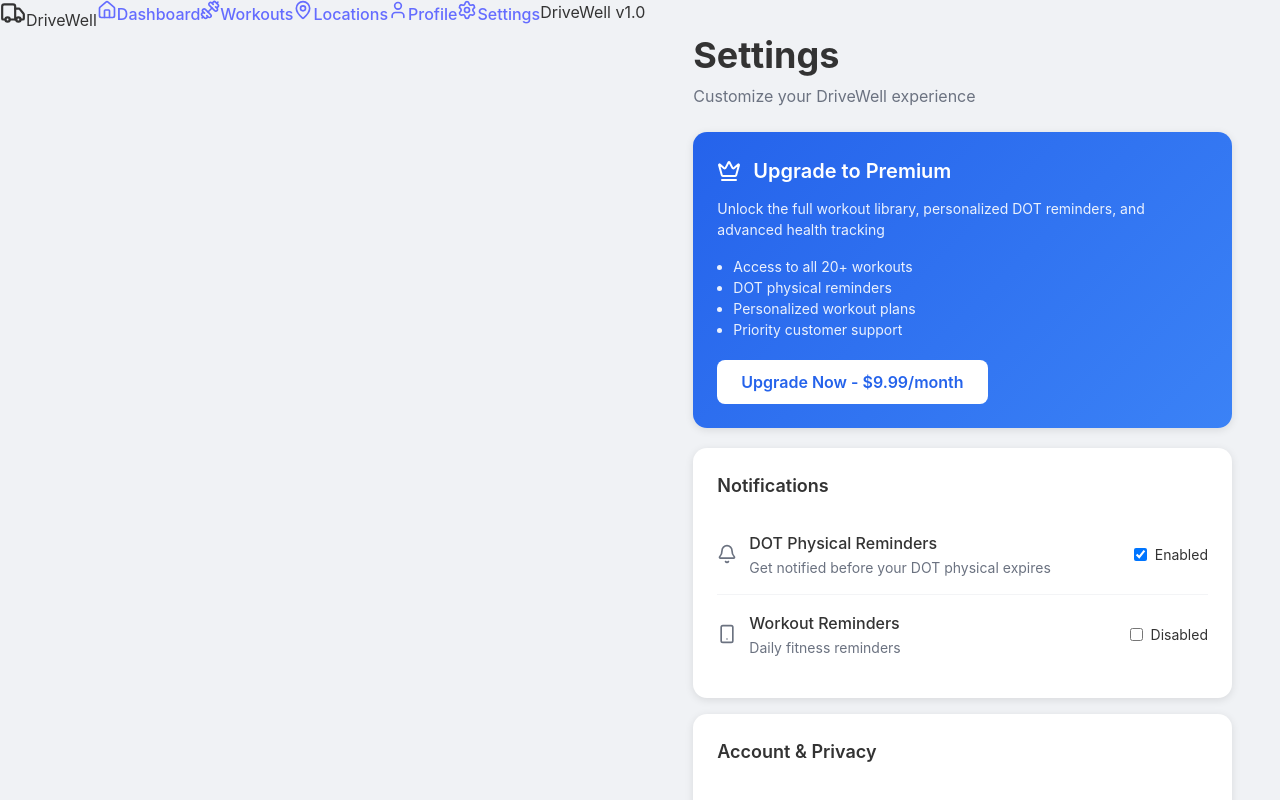
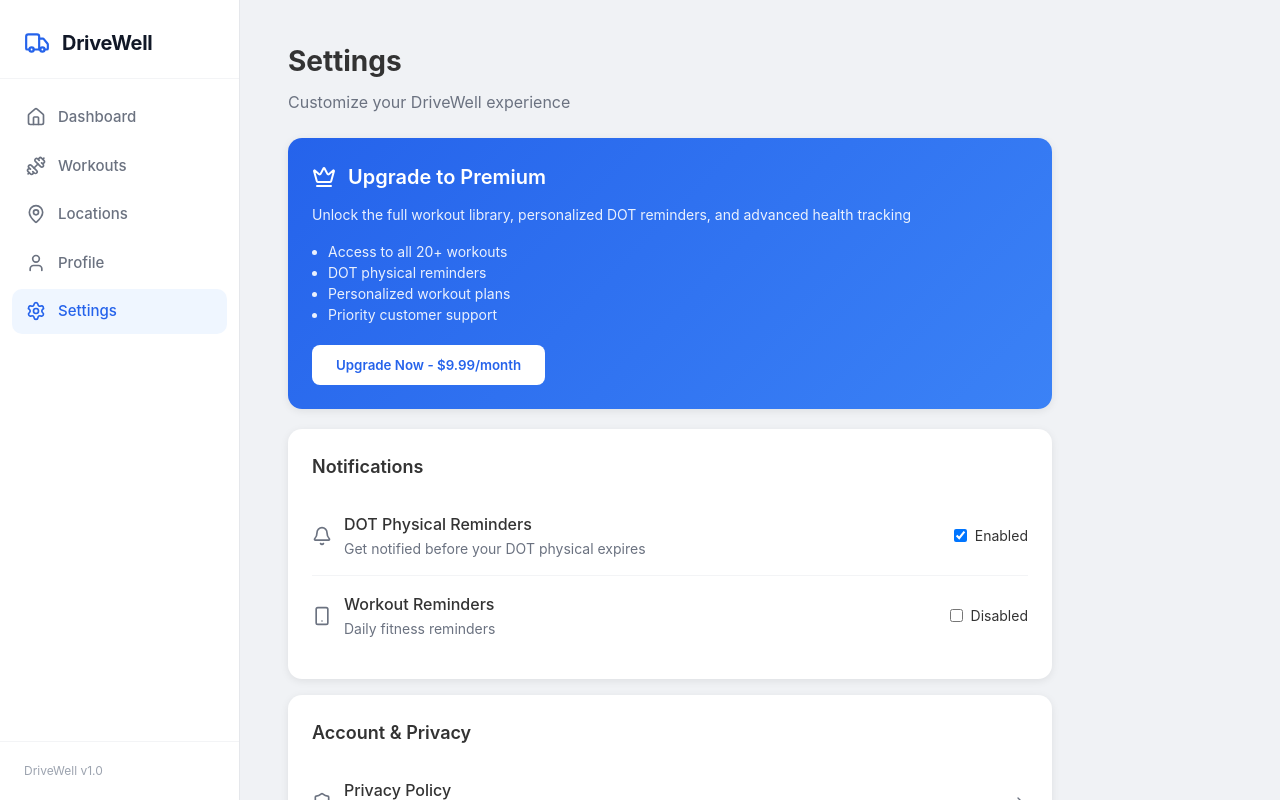
Before and after one commit to jasmineblackdev/Drivewell, a React (Vite) app: page /settings in a window 1280 px wide. Shown: the top 800 px of the page. Built offline with nearby package versions, Linux system fonts and the light colour scheme.

Commit message:
feat: responsive navigation — bottom nav (mobile/iPad), sidebar nav (desktop)

```diff
--- a/src/App.css
+++ b/src/App.css
@@ -1,4 +1,6 @@
-/* ─── Reset ──────────────────────────────────────────────────── */
+/* ─────────────────────────────────────────────────────────────
+   Reset
+───────────────────────────────────────────────────────────── */
 * {
   margin: 0;
   padding: 0;
@@ -11,55 +13,216 @@
   color: #333;
 }
 
-/* ─── Layout shell ───────────────────────────────────────────── */
-
-/* Mobile-first: single centered column */
+/* ─────────────────────────────────────────────────────────────
+   App shell
+───────────────────────────────────────────────────────────── */
 .app-container {
+  display: flex;
+  flex-direction: column;       /* stack: main | bottom-nav on mobile */
+  min-height: 100vh;
+  background: white;
   max-width: 480px;
   margin: 0 auto;
-  background: white;
-  min-height: 100vh;
   position: relative;
 }
 
-/* iPad (≥ 640px): widen container */
+/* iPad (≥ 640px) */
 @media (min-width: 640px) {
   .app-container {
     max-width: 768px;
   }
 }
 
-/* Desktop (≥ 1024px): full-width shell with sidebar */
+/* Desktop (≥ 1024px) — switch to horizontal sidebar layout */
 @media (min-width: 1024px) {
   body {
     background-color: #f0f2f5;
   }
 
   .app-container {
+    flex-direction: row;        /* sidebar | main side-by-side */
     max-width: 100%;
-    display: flex;
-    flex-direction: row;
     min-height: 100vh;
     background: transparent;
   }
+}
 
-  /* The sidebar nav lives inside .app-container on desktop */
-  .sidebar-nav {
-    display: flex !important; /* unhide */
-  }
+/* ─────────────────────────────────────────────────────────────
+   Main content area
+───────────────────────────────────────────────────────────── */
+.main-content {
+  flex: 1;
+  min-width: 0;                 /* prevent grid blowout */
+  overflow-y: auto;
+}
 
-  .bottom-nav {
-    display: none !important; /* hide bottom nav */
-  }
-
-  main {
-    flex: 1;
-    overflow-y: auto;
+@media (min-width: 1024px) {
+  .main-content {
     background: #f0f2f5;
   }
 }
 
-/* ─── DOT Status Colors ──────────────────────────────────────── */
+/* ─────────────────────────────────────────────────────────────
+   Bottom Navigation  (mobile + iPad)
+───────────────────────────────────────────────────────────── */
+.bottom-nav {
+  position: fixed;
+  bottom: 0;
+  left: 50%;
+  transform: translateX(-50%);
+  width: 100%;
+  max-width: 480px;
+  background: white;
+  border-top: 1px solid #e5e7eb;
+  display: flex;
+  justify-content: space-around;
+  padding: 8px 0;
+  z-index: 200;
+}
+
+/* iPad: stretch to match wider container */
+@media (min-width: 640px) {
+  .bottom-nav {
+    max-width: 768px;
+  }
+}
+
+/* Desktop: hide bottom nav entirely */
+@media (min-width: 1024px) {
+  .bottom-nav {
+    display: none;
+  }
+}
+
+.bottom-nav-item {
+  display: flex;
+  flex-direction: column;
+  align-items: center;
+  text-decoration: none;
+  padding: 8px 12px;
+  color: #6b7280;
+  transition: color 0.2s;
+}
+
+.bottom-nav-item.active {
+  color: #2563eb;
+}
+
+.bottom-nav-item:hover {
+  color: #2563eb;
+}
+
+.bottom-nav-label {
+  font-size: 11px;
+  margin-top: 4px;
+  font-weight: 500;
+}
+
+/* iPad: slightly bigger touch targets + labels */
+@media (min-width: 640px) {
+  .bottom-nav-item {
+    padding: 8px 16px;
+  }
+
+  .bottom-nav-label {
+    font-size: 12px;
+  }
+}
+
+/* ─────────────────────────────────────────────────────────────
+   Sidebar Navigation  (desktop only)
+───────────────────────────────────────────────────────────── */
+.sidebar-nav {
+  display: none;                /* hidden on mobile + iPad */
+}
+
+@media (min-width: 1024px) {
+  .sidebar-nav {
+    display: flex;
+    flex-direction: column;
+    width: 240px;
+    min-width: 240px;
+    min-height: 100vh;
+    background: white;
+    border-right: 1px solid #e5e7eb;
+    position: sticky;
+    top: 0;
+    height: 100vh;
+    z-index: 100;
+    overflow-y: auto;
+  }
+}
+
+/* Brand / logo area */
+.sidebar-brand {
+  display: flex;
+  align-items: center;
+  gap: 12px;
+  padding: 28px 24px 20px;
+  border-bottom: 1px solid #f3f4f6;
+}
+
+.sidebar-brand-icon {
+  color: #2563eb;
+}
+
+.sidebar-brand-name {
+  font-size: 20px;
+  font-weight: 700;
+  color: #111827;
+  letter-spacing: -0.3px;
+}
+
+/* Nav links */
+.sidebar-links {
+  display: flex;
+  flex-direction: column;
+  gap: 4px;
+  padding: 16px 12px;
+  flex: 1;
+}
+
+.sidebar-link {
+  display: flex;
+  align-items: center;
+  gap: 12px;
+  padding: 11px 14px;
+  border-radius: 10px;
+  text-decoration: none;
+  color: #6b7280;
+  font-weight: 500;
+  font-size: 15px;
+  transition: background 0.15s, color 0.15s;
+}
+
+.sidebar-link:hover {
+  background: #f3f4f6;
+  color: #111827;
+}
+
+.sidebar-link.active {
+  background: #eff6ff;
+  color: #2563eb;
+}
+
+.sidebar-link-label {
+  font-size: 15px;
+}
+
+/* Footer */
+.sidebar-footer {
+  padding: 20px 24px;
+  border-top: 1px solid #f3f4f6;
+}
+
+.sidebar-footer-text {
+  font-size: 12px;
+  color: #9ca3af;
+}
+
+/* ─────────────────────────────────────────────────────────────
+   DOT Status Colors
+───────────────────────────────────────────────────────────── */
 .status-green  { color: #22c55e; }
 .status-yellow { color: #eab308; }
 .status-red    { color: #ef4444; }
@@ -68,39 +231,59 @@
 .bg-status-yellow { background-color: #eab308; }
 .bg-status-red    { background-color: #ef4444; }
 
-/* ─── Screen wrapper ─────────────────────────────────────────── */
+/* ─────────────────────────────────────────────────────────────
+   Screen wrapper
+───────────────────────────────────────────────────────────── */
 .screen {
   padding: 20px;
-  padding-bottom: 100px; /* bottom nav clearance */
+  padding-bottom: 100px;        /* clearance for fixed bottom nav */
 }
 
 /* iPad */
 @media (min-width: 640px) {
   .screen {
     padding: 28px 32px;
-    padding-bottom: 80px;
-    max-width: 768px;
-    margin: 0 auto;
+    padding-bottom: 96px;
   }
 }
 
 /* Desktop */
 @media (min-width: 1024px) {
   .screen {
-    padding: 36px 48px;
-    padding-bottom: 48px;
-    max-width: 900px;
-    margin: 0 auto;
+    padding: 40px 48px;
+    padding-bottom: 48px;       /* no bottom nav — remove extra gap */
+    max-width: 860px;
   }
 }
 
-/* ─── Card ───────────────────────────────────────────────────── */
+/* Header typography */
+.screen header h1 {
+  font-size: 28px;
+  font-weight: 700;
+  margin-bottom: 8px;
+}
+
+@media (min-width: 640px) {
+  .screen header h1 {
+    font-size: 32px;
+  }
+}
+
+@media (min-width: 1024px) {
+  .screen header h1 {
+    font-size: 36px;
+  }
+}
+
+/* ─────────────────────────────────────────────────────────────
+   Card
+───────────────────────────────────────────────────────────── */
 .card {
   background: white;
   border-radius: 12px;
   padding: 20px;
   margin-bottom: 16px;
-  box-shadow: 0 2px 8px rgba(0, 0, 0, 0.1);
+  box-shadow: 0 2px 8px rgba(0, 0, 0, 0.08);
 }
 
 @media (min-width: 640px) {
@@ -110,7 +293,9 @@
   }
 }
 
-/* ─── Buttons ────────────────────────────────────────────────── */
+/* ─────────────────────────────────────────────────────────────
+   Buttons
+───────────────────────────────────────────────────────────── */
 .btn-primary {
   background: #2563eb;
   color: white;
@@ -143,7 +328,9 @@
   background: #e5e7eb;
 }
 
-/* ─── Metric row ─────────────────────────────────────────────── */
+/* ─────────────────────────────────────────────────────────────
+   Metric row
+───────────────────────────────────────────────────────────── */
 .metric-item {
   display: flex;
   justify-content: space-between;
@@ -156,13 +343,14 @@
   border-bottom: none;
 }
 
-/* ─── Responsive grid helpers ────────────────────────────────── */
-
-/* 2-col card grid on iPad+ */
+/* ─────────────────────────────────────────────────────────────
+   Responsive grid helpers
+───────────────────────────────────────────────────────────── */
 .card-grid-2 {
   display: grid;
   grid-template-columns: 1fr;
   gap: 16px;
+  margin-bottom: 16px;
 }
 
 @media (min-width: 640px) {
@@ -170,16 +358,3 @@
     grid-template-columns: 1fr 1fr;
   }
 }
-
-/* Page header typography */
-@media (min-width: 640px) {
-  .screen header h1 {
-    font-size: 32px !important;
-  }
-}
-
-@media (min-width: 1024px) {
-  .screen header h1 {
-    font-size: 36px !important;
-  }
-}
--- a/src/index.css
+++ b/src/index.css
@@ -1,25 +1,14 @@
 :root {
-  font-family: system-ui, Avenir, Helvetica, Arial, sans-serif;
+  font-family: -apple-system, BlinkMacSystemFont, 'Segoe UI', 'Roboto', sans-serif;
   line-height: 1.5;
   font-weight: 400;
-
-  color-scheme: light dark;
-  color: rgba(255, 255, 255, 0.87);
-  background-color: #242424;
-
+  color-scheme: light;
+  color: #213547;
+  background-color: #f5f5f5;
   font-synthesis: none;
   text-rendering: optimizeLegibility;
   -webkit-font-smoothing: antialiased;
   -moz-osx-font-smoothing: grayscale;
-}
-
-a {
-  font-weight: 500;
-  color: #646cff;
-  text-decoration: inherit;
-}
-a:hover {
-  color: #535bf2;
 }
 
 body {
@@ -28,39 +17,22 @@
   min-height: 100vh;
 }
 
-h1 {
-  font-size: 3.2em;
-  line-height: 1.1;
+/* Override Vite default button styles so our .btn-* classes win */
+button {
+  font-family: inherit;
+  cursor: pointer;
+  border: none;
+  background: none;
+  transition: border-color 0.2s;
 }
 
-button {
-  border-radius: 8px;
-  border: 1px solid transparent;
-  padding: 0.6em 1.2em;
-  font-size: 1em;
-  font-weight: 500;
-  font-family: inherit;
-  background-color: #1a1a1a;
-  cursor: pointer;
-  transition: border-color 0.25s;
-}
-button:hover {
-  border-color: #646cff;
-}
 button:focus,
 button:focus-visible {
-  outline: 4px auto -webkit-focus-ring-color;
+  outline: 2px solid #2563eb;
+  outline-offset: 2px;
 }
 
-@media (prefers-color-scheme: light) {
-  :root {
-    color: #213547;
-    background-color: #ffffff;
-  }
-  a:hover {
-    color: #747bff;
-  }
-  button {
-    background-color: #f9f9f9;
-  }
+a {
+  text-decoration: none;
+  color: inherit;
 }
```
